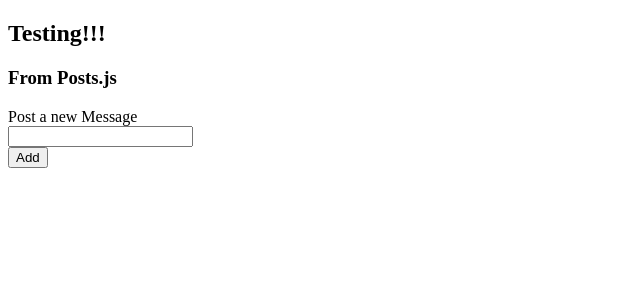
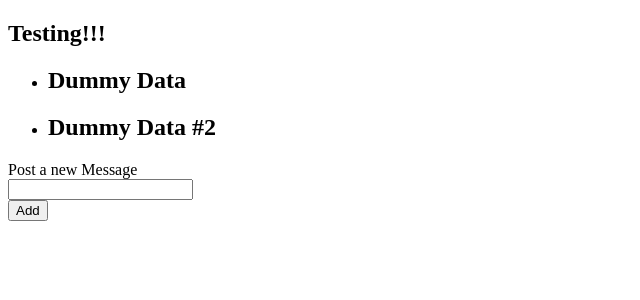
Before and after one commit to ZachValencik/Zach-s-Forum, a React (Create React App) app in the folder zachs-forum/: page / in a window 1280 px wide. Shown: the top 300 px of the page, without its empty margins (0-640 px from the left). Built offline with nearby package versions, Linux system fonts and the light colour scheme.

Commit message:
Posts added are displayed on html page

```diff
--- a/zachs-forum/src/App.js
+++ b/zachs-forum/src/App.js
@@ -4,12 +4,12 @@ import React, { useState } from "react";
 const DUMMY_POSTS = [
   {
     id: 1,
-    post: "Toilet Paper",
+    post: "Dummy Data",
     date: new Date(2020, 7, 14),
   },
   {
     id: 2,
-    post: "New Desk (Wooden)",
+    post: "Dummy Data #2",
     date: new Date(2021, 5, 12),
   },
 ];
@@ -24,6 +24,7 @@ const App = () => {
     SetPosts((prevPosts) => {
       return [post, ...prevPosts];
     });
+
   };
   return (
     <div>
--- a/zachs-forum/src/components/NewPost/PostForm.js
+++ b/zachs-forum/src/components/NewPost/PostForm.js
@@ -20,8 +20,9 @@ const PostForm = (props) => {
 
     }
     console.log(postData)
+
+    props.onAddPost(postData); //this feeds data to App.js
     setEnteredPost("");
-    props.onAddPost(postData); //this feeds data to App.js
   };
   return (
     <form onSubmit={submitHandler}>
--- /dev/null
+++ b/zachs-forum/src/components/Posts/PostItem.js
@@ -0,0 +1,11 @@
+const PostItem = (props) => {
+  return (
+    <li>
+      <div>
+        <h2>{props.post}</h2>
+      </div>
+    </li>
+  );
+};
+
+export default PostItem;
--- a/zachs-forum/src/components/Posts/Posts.js
+++ b/zachs-forum/src/components/Posts/Posts.js
@@ -1,7 +1,17 @@
-const Posts = () => {
+import PostItem from './PostItem'
+const Posts = (props) => {
   return (
     <div>
-      <h3>From Posts.js</h3>
+     <ul className="expenses-list">
+      {props.post.map((p) => (
+        <PostItem
+          key={p.id}
+          post={p.post}
+          date={p.date}
+        />
+      ))}
+    </ul>
+
     </div>
   );
 };
```
